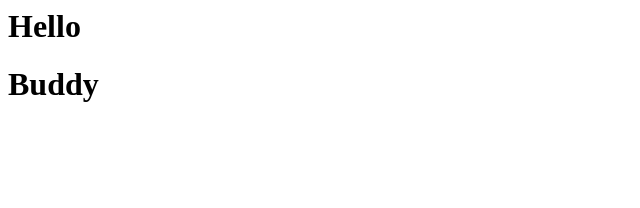
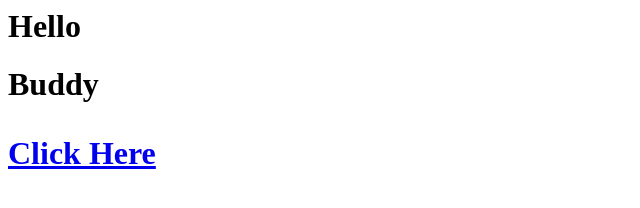
Before and after one commit to Waseel-Ahmer/Waseel-Ahmer.github.io, a plain HTML site: page index.html in a window 1280 px wide. Shown: the whole page, without its empty margins (0-640 px from the left). Drawn offline with Linux system fonts and the light colour scheme.

Commit message:
Updated Version

```diff
--- a/index.html
+++ b/index.html
@@ -2,5 +2,6 @@
     <body>
 <h1>Hello<h1>
     <h1>Buddy<h1>
+        <p><a href="mainindex.html">Click Here</a></p>
         </body>
         </html>
```
